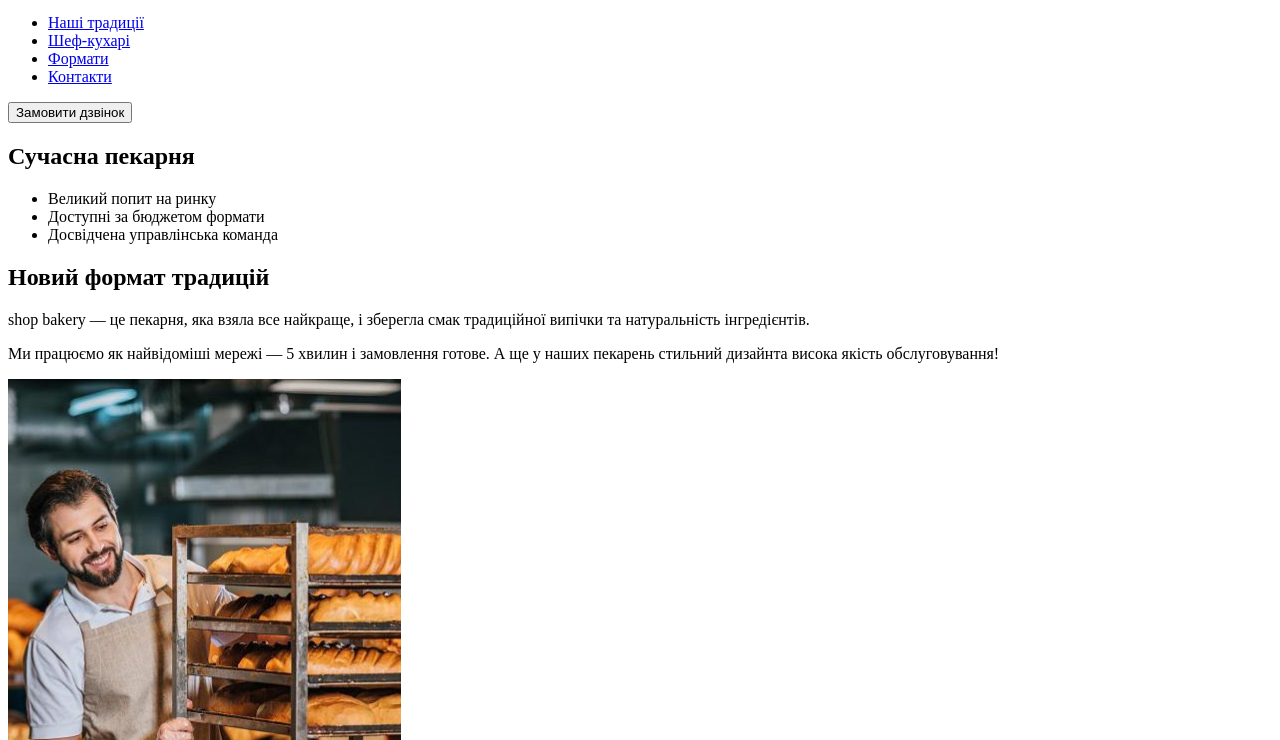
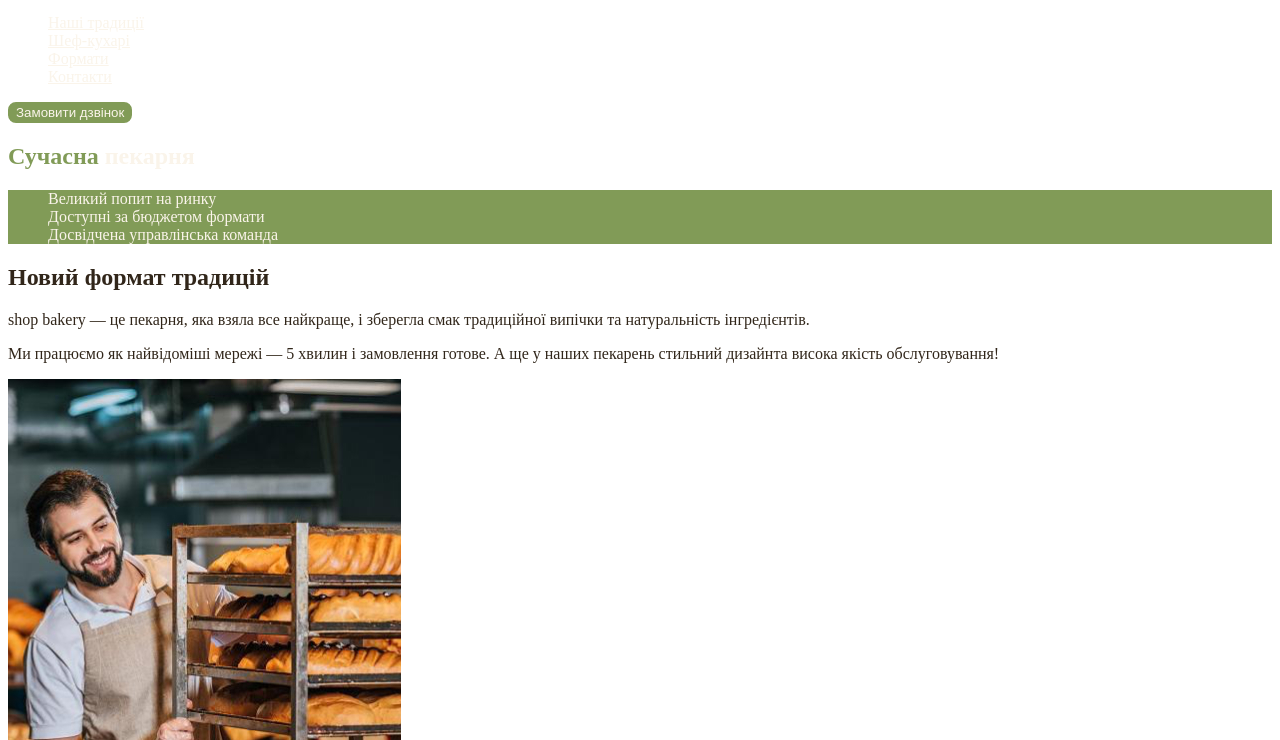
Before and after one commit to DevArsen/shop-_bakery, a plain HTML site: page index.html in a window 1280 px wide. Shown: the part 60-800 px from the top of the page. Drawn offline with Linux system fonts and the light colour scheme.

Commit message:
Add styles.css and css variables

```diff
--- a/index.html
+++ b/index.html
@@ -3,6 +3,7 @@
   <head>
     <meta charset="UTF-8" />
     <meta name="viewport" content="width=device-width, initial-scale=1.0" />
+    <link rel="stylesheet" href="./styles.css" />
     <title>Сучасна пекарня | Shop Bakery</title>
   </head>
   <body>
@@ -12,20 +13,20 @@
           ><img src="/images/logo.svg" alt="Логотип сучасної пекарні"
         /></a>
         <ul>
-          <li><a href="#traditions-section">Наші традиції</a></li>
-          <li><a href="#chef-section">Шеф-кухарі</a></li>
-          <li><a href="#format-section">Формати</a></li>
-          <li><a href="#contact-section">Контакти</a></li>
+          <li><a class="link" href="#traditions-section">Наші традиції</a></li>
+          <li><a class="link" href="#chef-section">Шеф-кухарі</a></li>
+          <li><a class="link" href="#format-section">Формати</a></li>
+          <li><a class="link" href="#contact-section">Контакти</a></li>
         </ul>
       </nav>
-      <button type="button">Замовити дзвінок</button>
+      <button class="button" type="button">Замовити дзвінок</button>
     </header>
     <main>
       <section class="hero">
-        <h1>Сучасна пекарня</h1>
+        <h1 class="hero-title"><span class="accent">Сучасна</span> пекарня</h1>
       </section>
       <section id="traditions-section">
-        <ul>
+        <ul class="advantages-list">
           <li>Великий попит на ринку</li>
           <li>Доступні за бюджетом формати</li>
           <li>Досвідчена управлінська команда</li>
@@ -46,7 +47,7 @@
         />
       </section>
       <section id="chef-section">
-        <h2>Наші найкращі шеф -кухарі</h2>
+        <h2 class="section-title">Наші найкращі шеф -кухарі</h2>
         <ul>
           <li>
             <article>
@@ -70,7 +71,7 @@
         </ul>
       </section>
       <section id="format-section">
-        <h2>Формати</h2>
+        <h2 class="section-title">Формати</h2>
         <ul>
           <li>
             <article>
@@ -90,7 +91,7 @@
         </ul>
       </section>
       <section id="contact-section">
-        <h2>Приєднуйся до мережі пекарень</h2>
+        <h2 class="section-title">Приєднуйся до мережі пекарень</h2>
         <p>Заповни форму, щоб ми звʼязались з тобою!</p>
         <iframe
           src="https://www.google.com/maps/embed?pb=!1m18!1m12!1m3!1d2540.1636289098733!2d30.4912733!3d50.4566776!2m3!1f0!2f0!3f0!3m2!1i1024!2i768!4f13.1!3m3!1m2!1s0x40d4ce637c006b2d%3A0xaf86385f19996ff0!2z0YPQuy4g0KHQtdGH0LXQstGL0YUg0KHRgtGA0LXQu9GM0YbQvtCyLCA1NCwg0JrQuNC10LIsIDAyMDAw!5e0!3m2!1sru!2sua!4v1733922562740!5m2!1sru!2sua"
--- a/styles.css
+++ b/styles.css
@@ -0,0 +1,56 @@
+:root {
+    --color-primary-dark: #31261A;
+    --color-primary-light: #FAF4EA;
+    --color-primary-brand:  #819B57;
+    --color-primary-brand-dark: #465929;
+}
+/* Base */
+body {
+    color: var(--color-primary-dark);
+}
+ul {
+    list-style: none;
+}
+
+/* Link */
+.link {
+    color: var(--color-primary-light)
+}
+
+.link:hover {
+    color: #819B57;
+}
+
+/* Button */
+.button {
+    background-color: var(--color-primary-brand);
+    border: 2px solid var(--color-primary-brand);
+    border-radius: 8px;
+    color: var(--color-primary-light);
+    cursor: pointer;
+}
+
+.button:hover {
+    background-color: transparent;
+    color: var(--color-primary-brand-dark);
+    cursor: pointer;
+}
+
+/* Title */
+.hero-title {
+    color: var(--color-primary-light);
+}
+
+.hero-title .accent {
+    color: var(--color-primary-brand);
+}
+
+.section-title {
+    color: var(--color-primary-dark)
+}
+
+/* Advantages list */
+.advantages-list {
+    background-color: var(--color-primary-brand);
+    color: var(--color-primary-light);
+}
```
